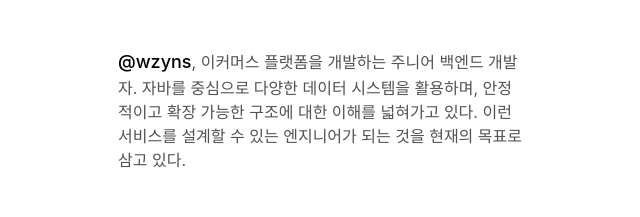
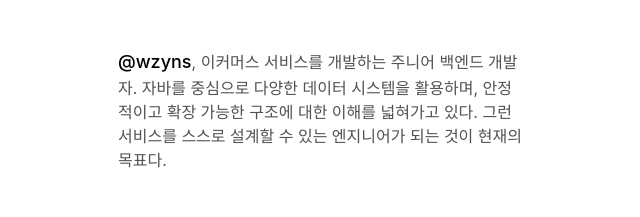
Before and after one commit to wzyns/wzyns.github.io, a Gatsby site: page / in a window 1280 px wide. Shown: the top 217 px of the page, 318-958 px from the left. Built offline with nearby package versions, Linux system fonts and the light colour scheme; Gatsby itself is replaced by a stand-in of ours; some packages are replaced by stand-ins of ours.

Commit message:
Change header

```diff
--- a/src/components/header.tsx
+++ b/src/components/header.tsx
@@ -9,10 +9,10 @@ export default function Header() {
         </Link>
         <span className="text-neutral-600">
           <span>,&nbsp;</span>
-          이커머스 플랫폼을 개발하는 주니어 백엔드 개발자. 자바를 중심으로
+          이커머스 서비스를 개발하는 주니어 백엔드 개발자. 자바를 중심으로
           다양한 데이터 시스템을 활용하며, 안정적이고 확장 가능한 구조에 대한
-          이해를 넓혀가고 있다. 이런 서비스를 설계할 수 있는 엔지니어가 되는
-          것을 현재의 목표로 삼고 있다.
+          이해를 넓혀가고 있다. 그런 서비스를 스스로 설계할 수 있는 엔지니어가
+          되는 것이 현재의 목표다.
         </span>
       </p>
     </header>
```
